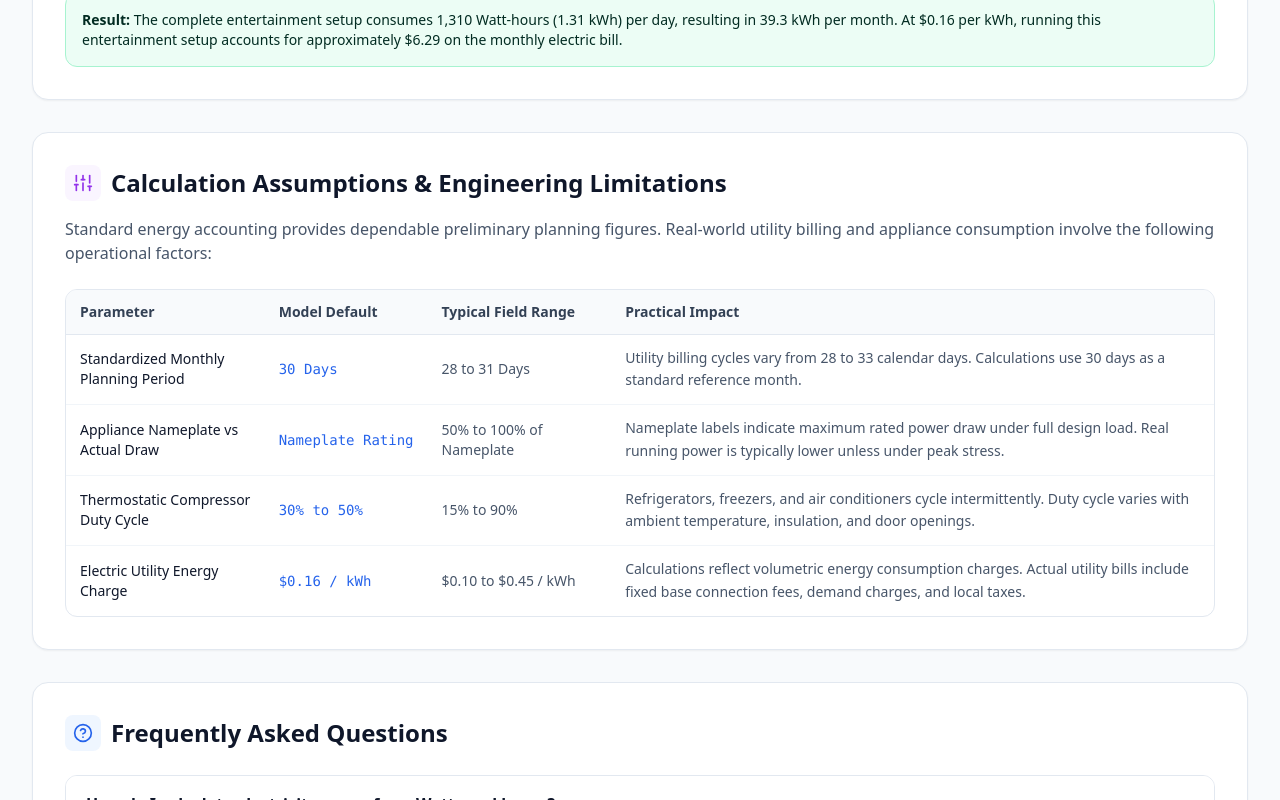
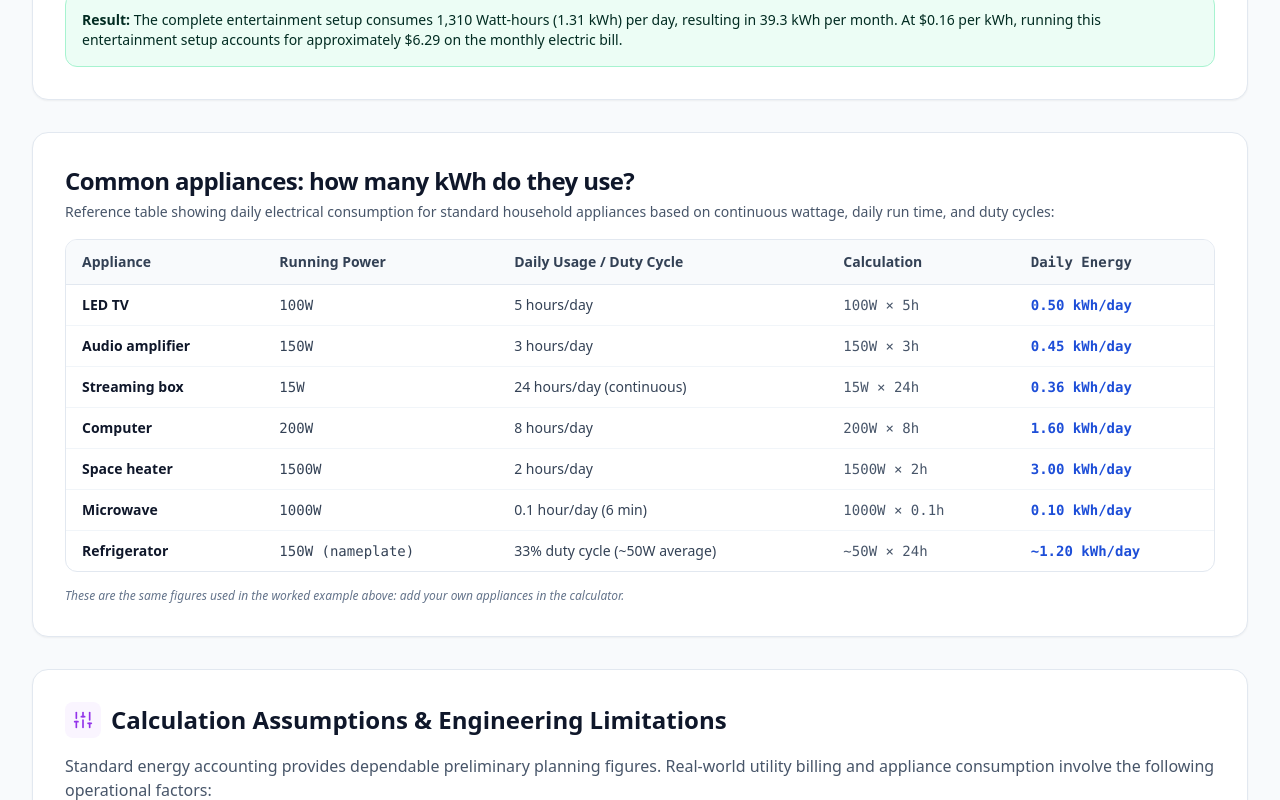
Before and after one commit to calcmypowerharis-app/kr, a Next.js app: page /electricity-use-calculator in a window 1280 px wide. Shown: the part 5040-5840 px from the top of the page. Built offline with nearby package versions, Linux system fonts and the light colour scheme.

Commit message:
feat(seo): implement Task 02 - expand electricity usage calculator with common appliances table and EIA benchmark FAQ

```diff
--- a/src/app/electricity-use-calculator/page.tsx
+++ b/src/app/electricity-use-calculator/page.tsx
@@ -12,10 +12,10 @@ import { buildPageMetadata } from "@/lib/seo/metadata";
 export const metadata: Metadata = buildPageMetadata({
   title: "Electricity Usage Calculator: Appliance kWh",
   description:
-    "Track appliance electricity use in daily and monthly kWh from operating wattage, run hours, and duty cycles.",
+    "Calculate electricity usage in kWh for any appliance. Free calculator with worked examples - daily and monthly kWh from watts, hours and duty cycle.",
   path: "/electricity-use-calculator",
   ogDescription:
-    "Track appliance electricity use in daily and monthly kWh from operating wattage, run hours, and duty cycles.",
+    "Calculate electricity usage in kWh for any appliance. Free calculator with worked examples - daily and monthly kWh from watts, hours and duty cycle.",
   images: [
     {
       url: "https://calcmypower.com/images/calculators/electricity-use-calculator.webp",
--- a/src/components/calculators/ElectricityUseCalculator.tsx
+++ b/src/components/calculators/ElectricityUseCalculator.tsx
@@ -967,6 +967,87 @@ export const ElectricityUseCalculator: React.FC = () => {
         conclusion="The complete entertainment setup consumes 1,310 Watt-hours (1.31 kWh) per day, resulting in 39.3 kWh per month. At $0.16 per kWh, running this entertainment setup accounts for approximately $6.29 on the monthly electric bill."
       />
 
+      {/* Common Appliances kWh Usage Reference Table */}
+      <section className="bg-white rounded-2xl border border-slate-200 p-6 md:p-8 shadow-sm space-y-4">
+        <div>
+          <h2 className="text-xl md:text-2xl font-bold text-slate-900 tracking-tight">
+            Common appliances: how many kWh do they use?
+          </h2>
+          <p className="text-sm text-slate-600 leading-relaxed mt-1">
+            Reference table showing daily electrical consumption for standard household appliances based on continuous wattage, daily run time, and duty cycles:
+          </p>
+        </div>
+
+        <div className="overflow-x-auto rounded-xl border border-slate-200">
+          <table className="min-w-full text-xs sm:text-sm text-left divide-y divide-slate-200">
+            <thead className="bg-slate-50 text-slate-700 font-bold">
+              <tr>
+                <th className="py-3 px-4">Appliance</th>
+                <th className="py-3 px-4">Running Power</th>
+                <th className="py-3 px-4">Daily Usage / Duty Cycle</th>
+                <th className="py-3 px-4">Calculation</th>
+                <th className="py-3 px-4 font-mono">Daily Energy</th>
+              </tr>
+            </thead>
+            <tbody className="divide-y divide-slate-100 text-slate-700">
+              <tr className="hover:bg-slate-50/70 transition">
+                <td className="py-2.5 px-4 font-semibold text-slate-900">LED TV</td>
+                <td className="py-2.5 px-4 font-mono">100W</td>
+                <td className="py-2.5 px-4">5 hours/day</td>
+                <td className="py-2.5 px-4 font-mono text-slate-600">100W × 5h</td>
+                <td className="py-2.5 px-4 font-mono font-bold text-blue-700">0.50 kWh/day</td>
+              </tr>
+              <tr className="hover:bg-slate-50/70 transition">
+                <td className="py-2.5 px-4 font-semibold text-slate-900">Audio amplifier</td>
+                <td className="py-2.5 px-4 font-mono">150W</td>
+                <td className="py-2.5 px-4">3 hours/day</td>
+                <td className="py-2.5 px-4 font-mono text-slate-600">150W × 3h</td>
+                <td className="py-2.5 px-4 font-mono font-bold text-blue-700">0.45 kWh/day</td>
+              </tr>
+              <tr className="hover:bg-slate-50/70 transition">
+                <td className="py-2.5 px-4 font-semibold text-slate-900">Streaming box</td>
+                <td className="py-2.5 px-4 font-mono">15W</td>
+                <td className="py-2.5 px-4">24 hours/day (continuous)</td>
+                <td className="py-2.5 px-4 font-mono text-slate-600">15W × 24h</td>
+                <td className="py-2.5 px-4 font-mono font-bold text-blue-700">0.36 kWh/day</td>
+              </tr>
+              <tr className="hover:bg-slate-50/70 transition">
+                <td className="py-2.5 px-4 font-semibold text-slate-900">Computer</td>
+                <td className="py-2.5 px-4 font-mono">200W</td>
+                <td className="py-2.5 px-4">8 hours/day</td>
+                <td className="py-2.5 px-4 font-mono text-slate-600">200W × 8h</td>
+                <td className="py-2.5 px-4 font-mono font-bold text-blue-700">1.60 kWh/day</td>
+              </tr>
+              <tr className="hover:bg-slate-50/70 transition">
+                <td className="py-2.5 px-4 font-semibold text-slate-900">Space heater</td>
+                <td className="py-2.5 px-4 font-mono">1500W</td>
+                <td className="py-2.5 px-4">2 hours/day</td>
+                <td className="py-2.5 px-4 font-mono text-slate-600">1500W × 2h</td>
+                <td className="py-2.5 px-4 font-mono font-bold text-blue-700">3.00 kWh/day</td>
+              </tr>
+              <tr className="hover:bg-slate-50/70 transition">
+                <td className="py-2.5 px-4 font-semibold text-slate-900">Microwave</td>
+                <td className="py-2.5 px-4 font-mono">1000W</td>
+                <td className="py-2.5 px-4">0.1 hour/day (6 min)</td>
+                <td className="py-2.5 px-4 font-mono text-slate-600">1000W × 0.1h</td>
+                <td className="py-2.5 px-4 font-mono font-bold text-blue-700">0.10 kWh/day</td>
+              </tr>
+              <tr className="hover:bg-slate-50/70 transition">
+                <td className="py-2.5 px-4 font-semibold text-slate-900">Refrigerator</td>
+                <td className="py-2.5 px-4 font-mono">150W (nameplate)</td>
+                <td className="py-2.5 px-4">33% duty cycle (~50W average)</td>
+                <td className="py-2.5 px-4 font-mono text-slate-600">~50W × 24h</td>
+                <td className="py-2.5 px-4 font-mono font-bold text-blue-700">~1.20 kWh/day</td>
+              </tr>
+            </tbody>
+          </table>
+        </div>
+
+        <p className="text-xs text-slate-500 italic">
+          These are the same figures used in the worked example above: add your own appliances in the calculator.
+        </p>
+      </section>
+
       {/* Assumptions Section */}
       <AssumptionsSection
         title="Calculation Assumptions & Engineering Limitations"
--- a/src/lib/calculators/electricity-use.ts
+++ b/src/lib/calculators/electricity-use.ts
@@ -542,4 +542,9 @@ export const ELECTRICITY_USE_FAQS = [
     answer:
       "Watts (W) and kilowatts (kW) measure power, which is the instantaneous rate of electrical energy flow. Watt-hours (Wh) and kilowatt-hours (kWh) measure energy, which is the total quantity of electricity consumed over duration. A 1,000W microwave running for 6 minutes (0.1 hours) consumes only 100 Watt-hours (0.1 kWh).",
   },
+  {
+    question: "How many kWh does the average American home use per month?",
+    answer:
+      "About 890 to 900 kWh per month, according to the U.S. Energy Information Administration (EIA Form EIA-861M), with an average electric bill of roughly $155 to $165 per month depending on state rates and climate.",
+  },
 ];
--- a/src/lib/seo/registry.ts
+++ b/src/lib/seo/registry.ts
@@ -442,7 +442,7 @@ export const CALCULATOR_REGISTRY: CalculatorRegistryEntry[] = [
     shortTitle: "Electricity Usage",
     metaTitle: "Electricity Usage Calculator: Appliance kWh",
     metaDescription:
-      "Track appliance electricity use in daily and monthly kWh from operating wattage, run hours, and duty cycles.",
+      "Calculate electricity usage in kWh for any appliance. Free calculator with worked examples - daily and monthly kWh from watts, hours and duty cycle.",
     cluster: "electricity",
     secondaryClusters: ["home-energy", "solar", "ups-battery"],
     primaryKeyword: "electricity usage calculator",
```
